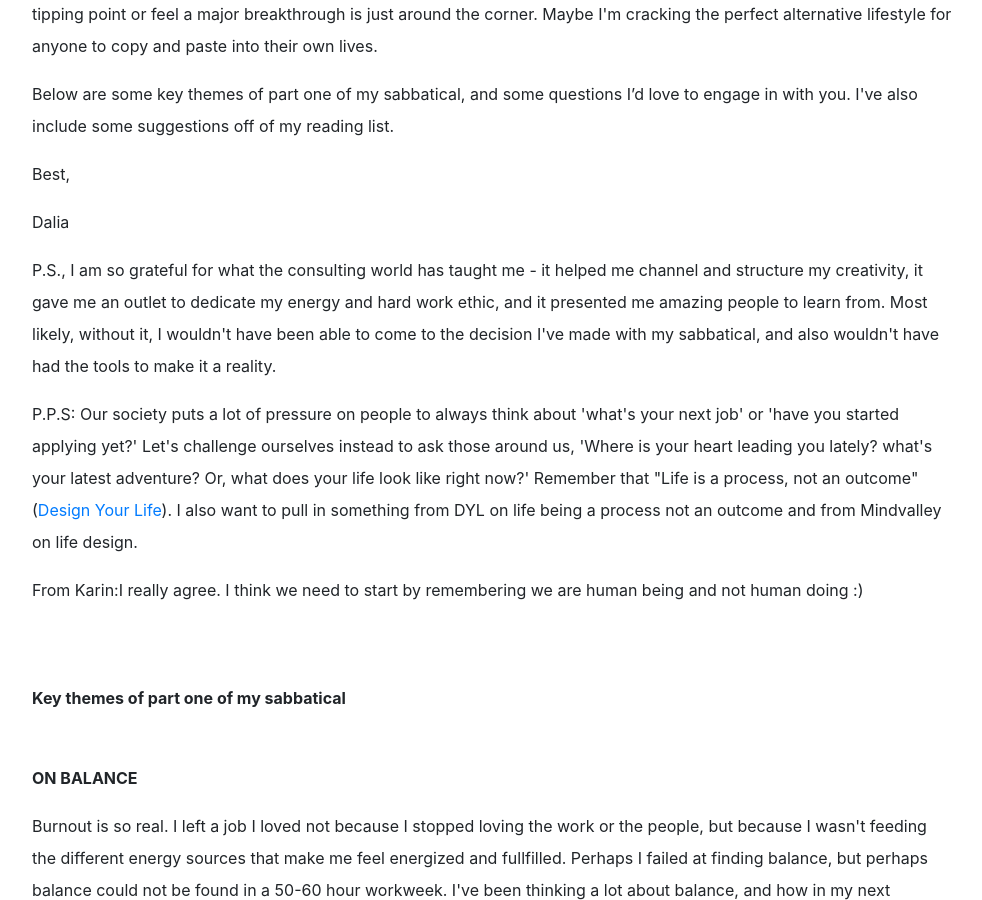
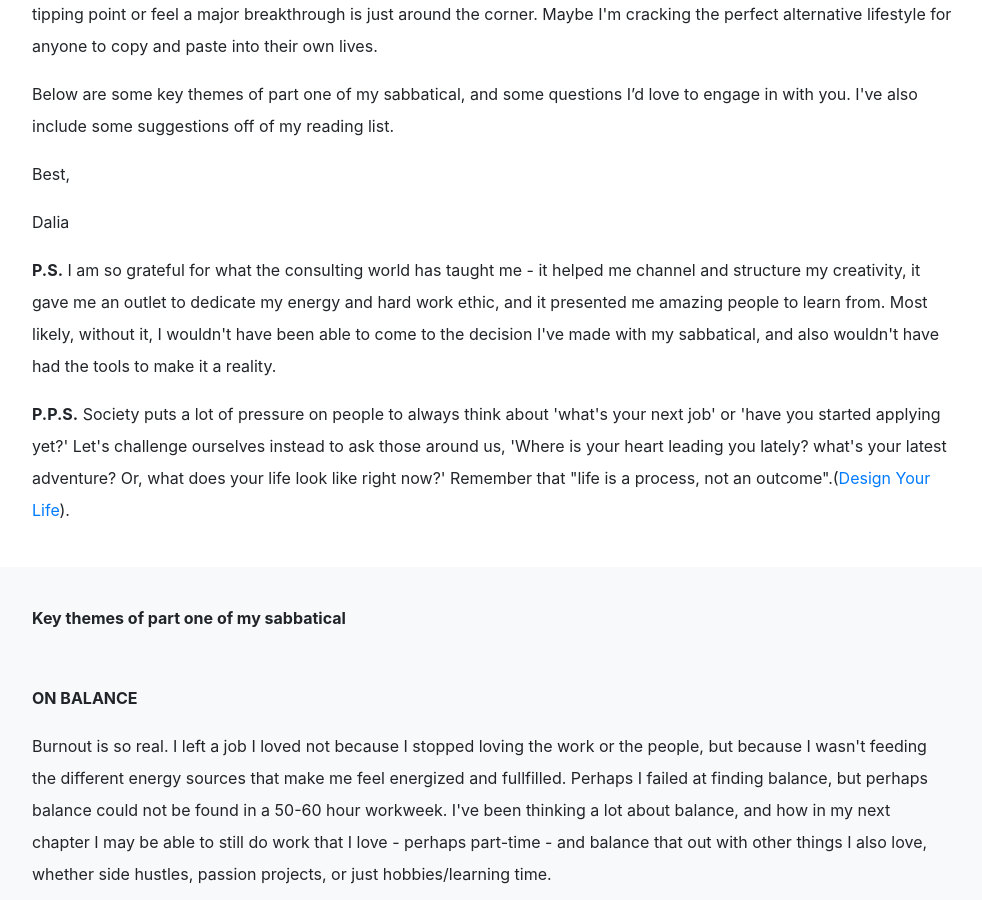
Before and after one commit to dalkat/dalkat.github.io, a Jekyll site: the page built from update-1.md, in a window 1280 px wide and 900 px high, scrolled down 2101 px. Shown: the whole window, without its empty margins (148-1130 px from the left). Built offline with Jekyll 4.4.1, drawn with Linux system fonts in a browser that asks for light colours; nearby versions of some CDN libraries; some web fonts are replaced; library files that are not in the unit come from our copies.

Commit message:
blog v1.1.9

```diff
--- a/_layouts/update-1.html
+++ b/_layouts/update-1.html
@@ -53,16 +53,15 @@ layout: default-sub
             <p>Below are some key themes of part one of my sabbatical, and some questions I&rsquo;d love to engage in with you. I've also include some suggestions off of my reading list.</p>
             <p>Best,</p>
             <p>Dalia</p>
-            <p>P.S., I am so grateful for what the consulting world has taught me - it helped me channel and structure my creativity, it gave me an outlet to dedicate my energy and hard work ethic, and it presented me amazing people to learn from. Most likely, without it, I wouldn't have been able to come to the decision I've made with my sabbatical, and also wouldn't have had the tools to make it a reality.</p>
-            <p>P.P.S: Our society puts a lot of pressure on people to always think about 'what's your next job' or 'have you started applying yet?' Let's challenge ourselves instead to ask those around us, 'Where is your heart leading you lately? what's your latest adventure? Or, what does your life look like right now?' Remember that "Life is a process, not an outcome" (<a href="https://amzn.to/2SU2qRd">Design Your Life</a>). I also want to pull in something from DYL on life being a process not an outcome and from Mindvalley on life design.&nbsp;</p>
-            <p>From Karin:I really agree. I think we need to start by remembering we are human being and not human doing :)&nbsp;</p>
+            <p><b>P.S.</b> I am so grateful for what the consulting world has taught me - it helped me channel and structure my creativity, it gave me an outlet to dedicate my energy and hard work ethic, and it presented me amazing people to learn from. Most likely, without it, I wouldn't have been able to come to the decision I've made with my sabbatical, and also wouldn't have had the tools to make it a reality.</p>
+            <p><b>P.P.S.</b> Society puts a lot of pressure on people to always think about 'what's your next job' or 'have you started applying yet?' Let's challenge ourselves instead to ask those around us, 'Where is your heart leading you lately? what's your latest adventure? Or, what does your life look like right now?' Remember that "life is a process, not an outcome".(<a href="https://amzn.to/2SU2qRd">Design Your Life</a>).&nbsp;</p>
           </div>
         </div>
       </div>
     </section>
 
 
-    <section class="blog" style="padding-top:35px;padding-bottom:25px;">
+    <section class="blog bg-light" style="padding-top:35px;padding-bottom:25px;">
       <div class="container">
         <div class="row">
           <div class="col-lg-1 col-md-1" style="line-height: 2;"></div>
```
